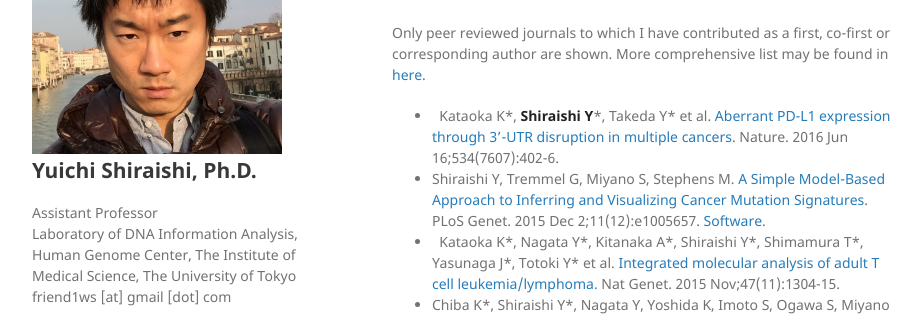
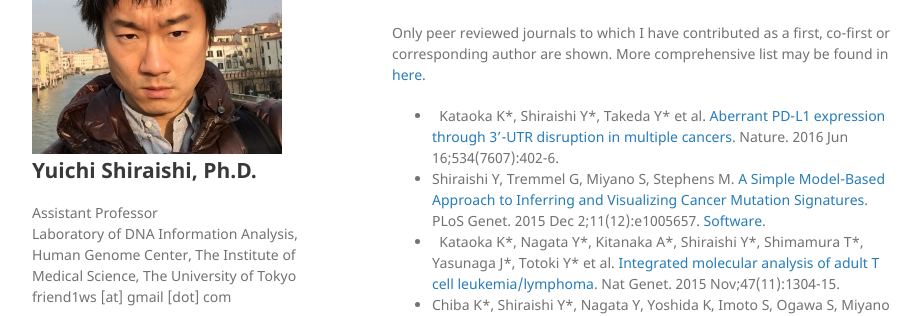
Before and after one commit to friend1ws/friend1ws.github.io, a Jekyll site: the page built from index.md, in a window 1280 px wide and 900 px high, scrolled down 1368 px. Shown: the part 154-470 px from the top of the window, without its empty margins (178-1099 px from the left). Built offline with Jekyll 4.4.1, drawn with Linux system fonts in a browser that asks for light colours; our own code applies the rules of GitHub Pages for plain Markdown files.

```diff
--- a/index.md
+++ b/index.md
@@ -73,7 +73,7 @@ bioRxiv, doi: https://doi.org/10.1101/162560.
 Only peer reviewed journals to which I have contributed as a first, co-first or corresponding author are shown.
 More comprehensive list may be found in [here](https://www.ncbi.nlm.nih.gov/pubmed/?term=Yuichi+Shiraishi).
 
-*   Kataoka K\*, __Shiraishi Y__\*, Takeda Y\* et al.
+*   Kataoka K\*, Shiraishi Y\*, Takeda Y\* et al.
 [Aberrant PD-L1 expression through 3'-UTR disruption in multiple cancers](https://www.nature.com/articles/nature18294).
 Nature. 2016 Jun 16;534(7607):402-6.
 *   Shiraishi Y, Tremmel G, Miyano S, Stephens M.
```
